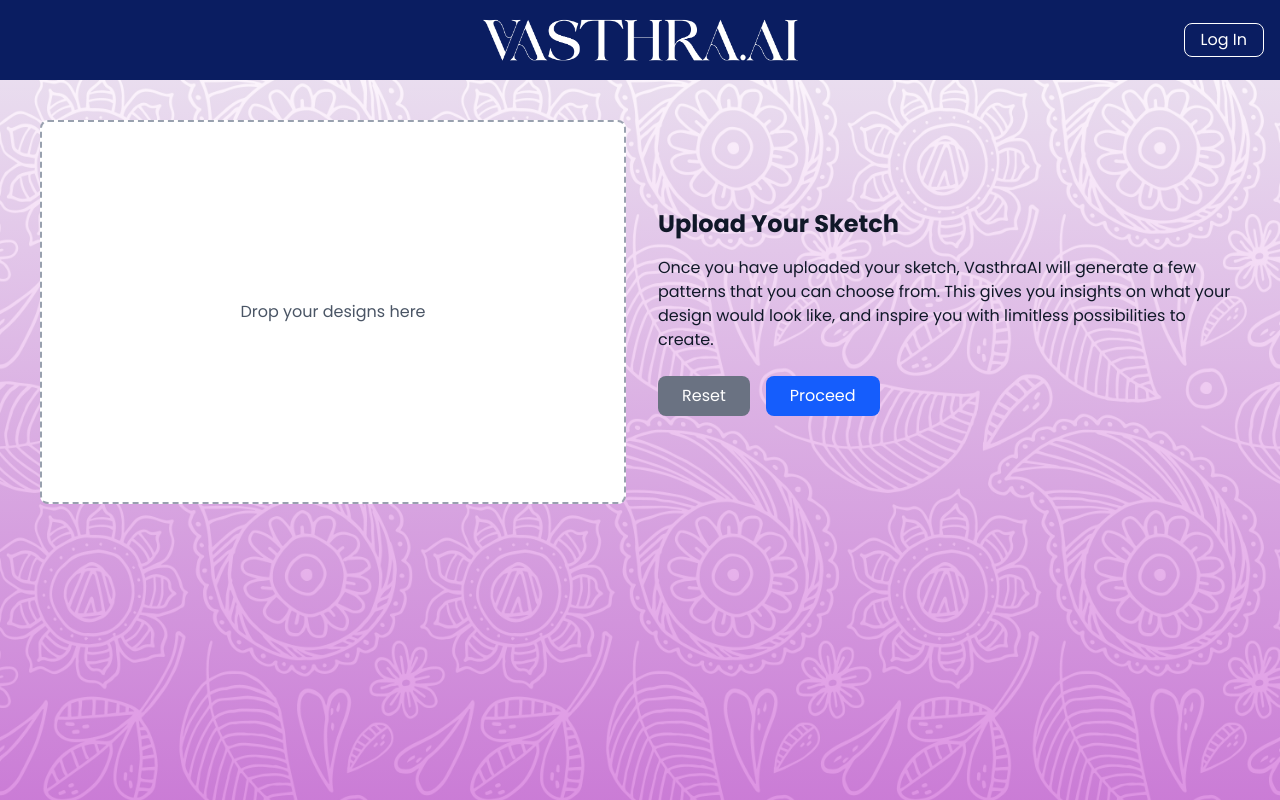
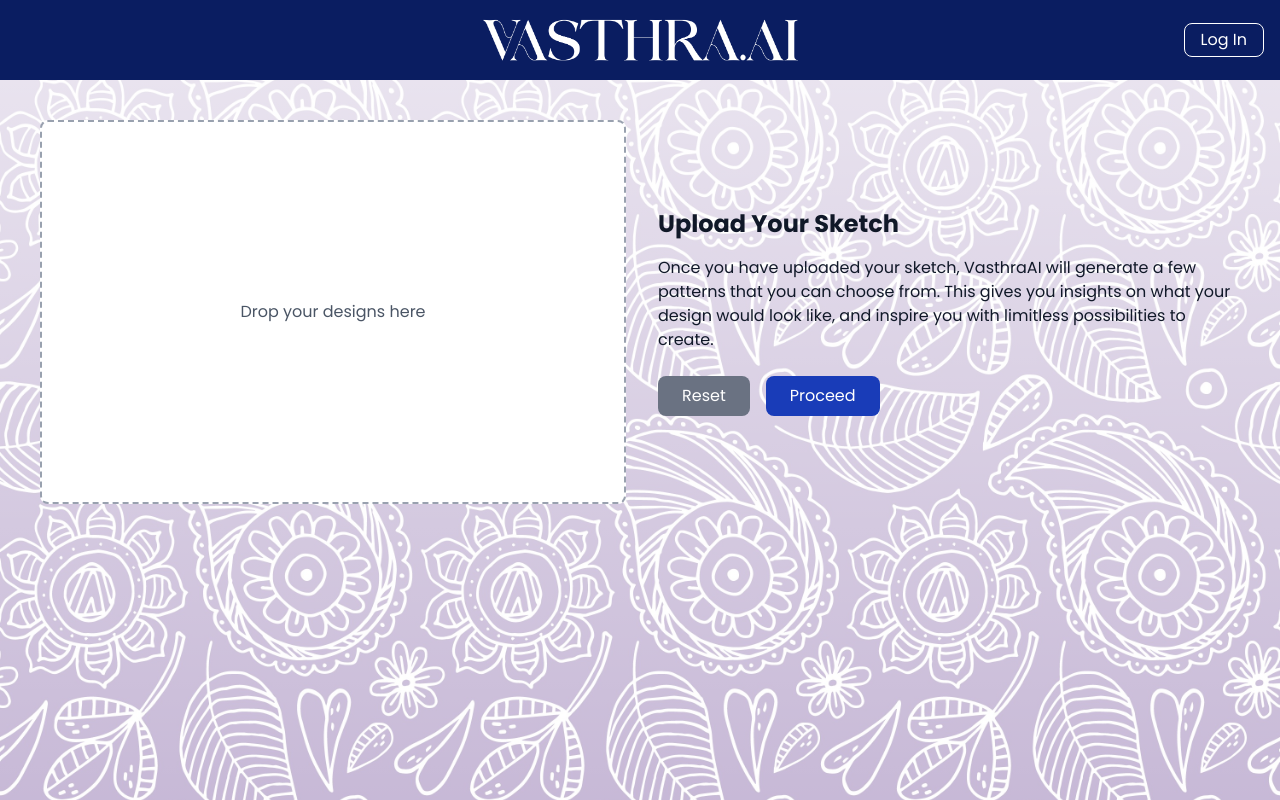
Before and after one commit to VasthraAI/VasthraAI_WebApp, a React (Vite) app: page / in a window 1280 px wide. Built offline with nearby package versions, Linux system fonts and the light colour scheme.

Commit message:
Modified bg and button colors

```diff
--- a/src/components/Upload.jsx
+++ b/src/components/Upload.jsx
@@ -59,7 +59,7 @@ const UploadPage = () => {
               Reset
             </button>
             <button
-              className="bg-blue-600 text-white px-6 py-2 rounded-lg hover:bg-blue-800 transition"
+              className="bg-blue-800 text-white px-6 py-2 rounded-lg hover:bg-violet-950 transition"
             >
               Proceed
             </button>
--- a/src/index.css
+++ b/src/index.css
@@ -6,7 +6,7 @@
 :root {
   font-family: "Poppins", sans-serif;
   color-scheme: dark;
-  background-image: linear-gradient(rgba(255, 255, 255, 0.9), rgba(217, 135, 224, 0.9)), url('assets/site_bg.jpg');
+  background-image: linear-gradient(rgba(255, 255, 255, 0.9), rgb(255, 255, 255, 0.7)), url('assets/site_bg.jpg');
   background-size: cover;
   background-position: center;
   min-height: 100vh;
```
